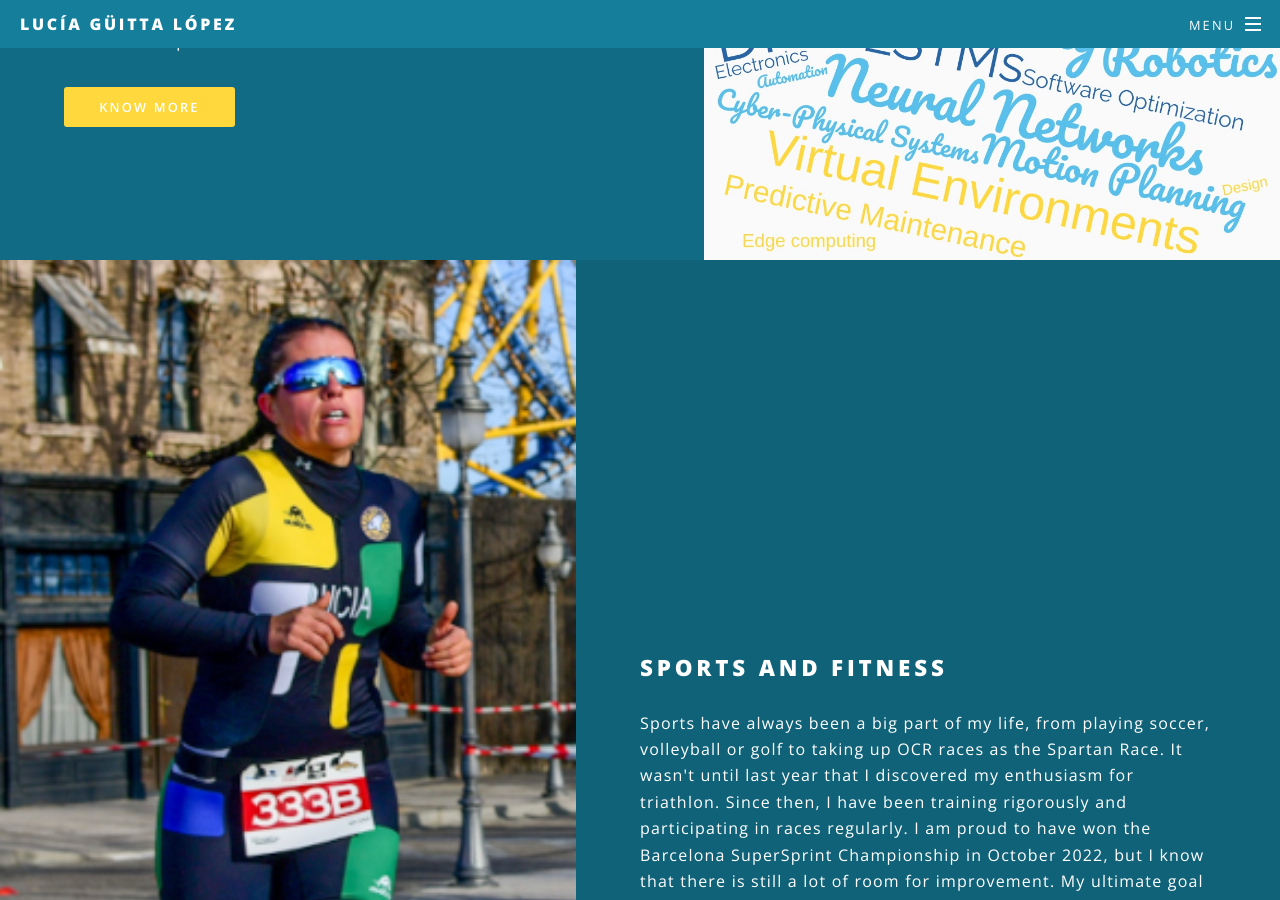
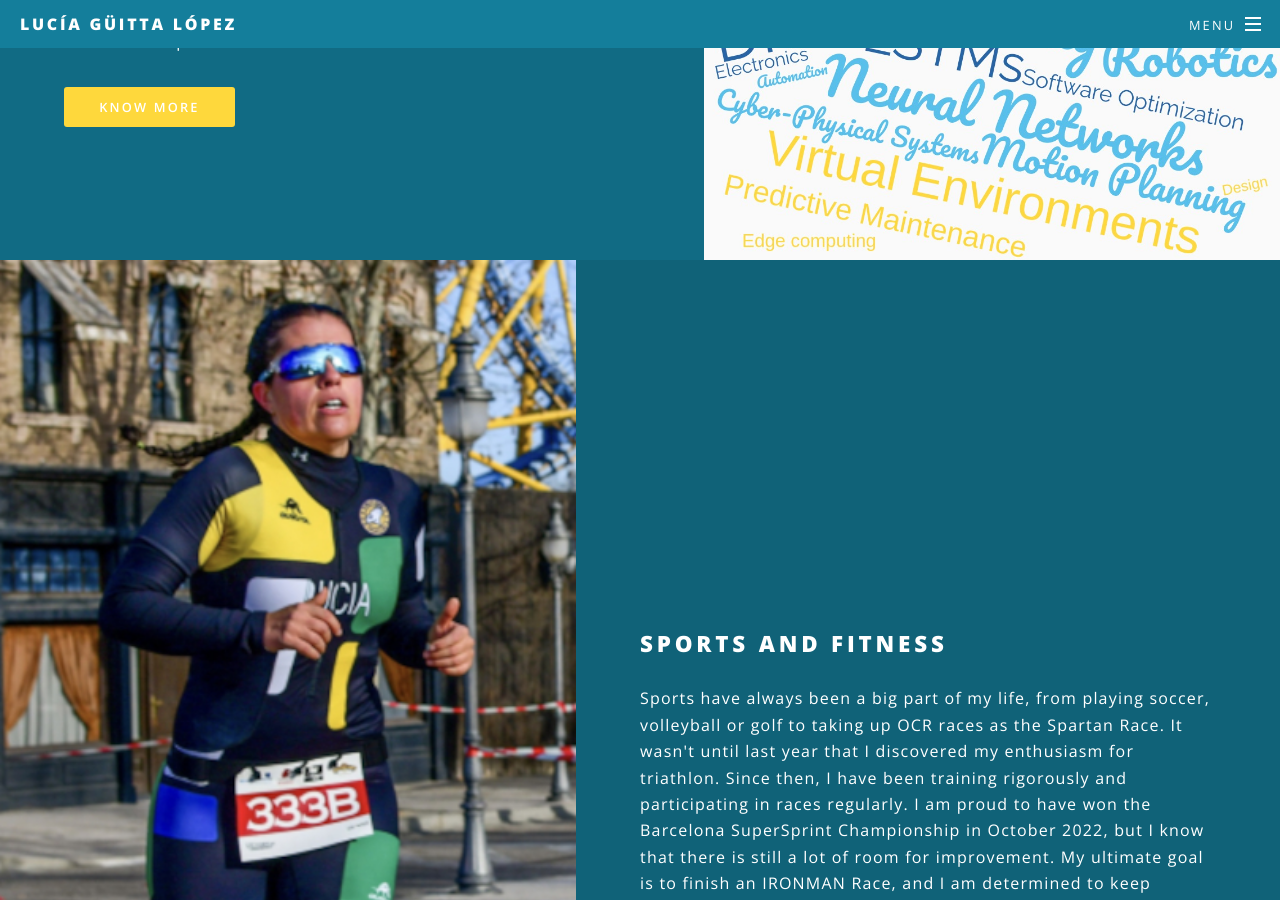
Before and after one commit to Lucia-Guitta/Lucia-Guitta.github.io, a Jekyll site: the page built from index.html, in a window 1280 px wide and 900 px high, scrolled down 2441 px. Built offline with Jekyll 4.4.1, drawn with Linux system fonts in a browser that asks for light colours; some web fonts are replaced.

Commit message:
Test image fit (att9)

```diff
--- a/index.html
+++ b/index.html
@@ -96,7 +96,7 @@
     </div>
   </section>
   <section class="spotlight">
-    <div class="image"><img src="images/pic_Du_1.png" alt="" /></div>
+    <div class="image"><img src="images/pic_Du.jpg" alt="" /></div>
     <div class="content">
       <h2>Sports and fitness</h2>
       <p>
```
Also changed, not shown: images/pic_Du.jpg (added), images/pic_Du_1.jpeg (deleted), images/pic_Du_1.png (deleted).
